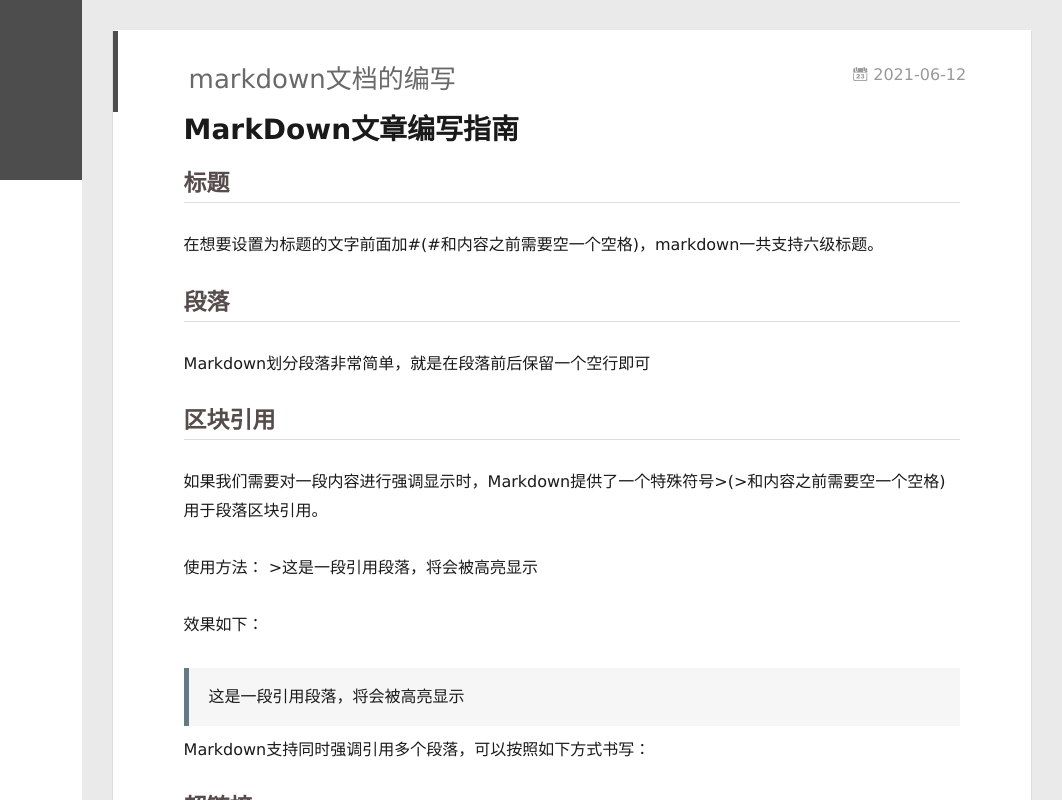
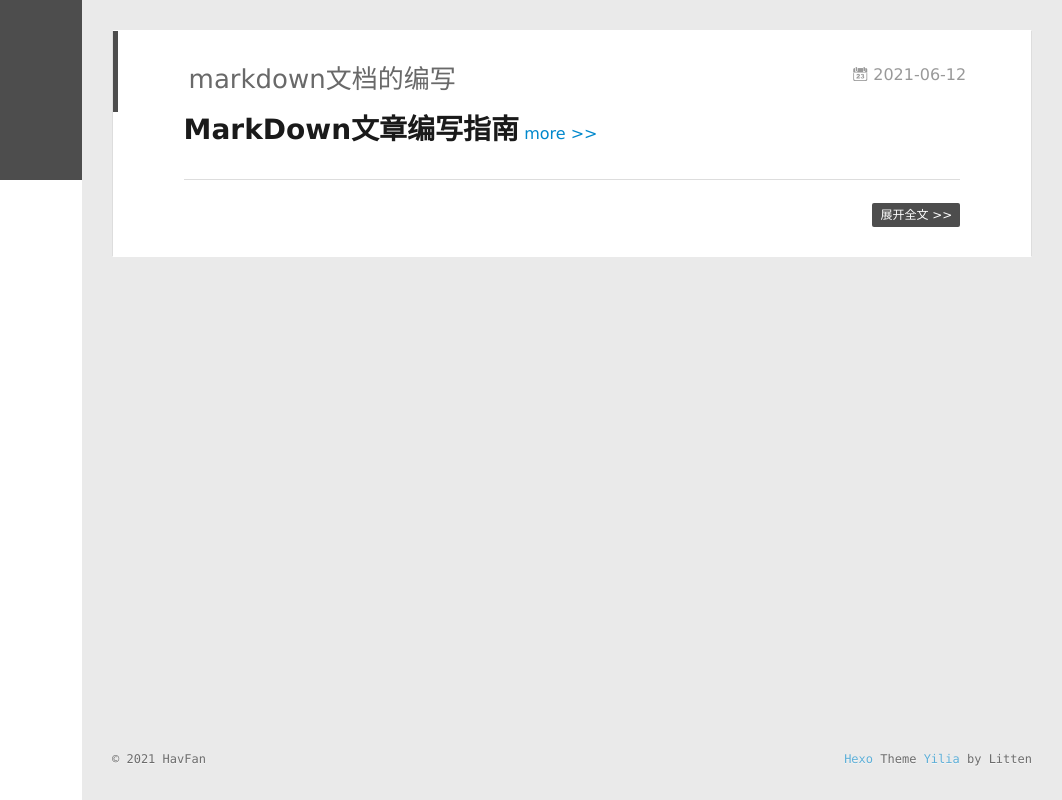
Before and after one commit to HavFan/HavFan.github.io, a plain HTML site: page index.html in a window 1280 px wide. Shown: the full height of the page, 218-1280 px from the left. Drawn offline with Linux system fonts and the light colour scheme.

Commit message:
Site updated: 2021-06-12 18:04:13

```diff
--- a/index.html
+++ b/index.html
@@ -170,19 +170,9 @@
 
     <div class="article-entry" itemprop="articleBody">
 
-        <h1 id="MarkDown文章编写指南"><a href="#MarkDown文章编写指南" class="headerlink" title="MarkDown文章编写指南"></a>MarkDown文章编写指南</h1><h2 id="标题"><a href="#标题" class="headerlink" title="标题"></a>标题</h2><p>在想要设置为标题的文字前面加#(#和内容之前需要空一个空格)，markdown一共支持六级标题。</p>
-<h2 id="段落"><a href="#段落" class="headerlink" title="段落"></a>段落</h2><p>Markdown划分段落非常简单，就是在段落前后保留一个空行即可</p>
-<h2 id="区块引用"><a href="#区块引用" class="headerlink" title="区块引用"></a>区块引用</h2><p>如果我们需要对一段内容进行强调显示时，Markdown提供了一个特殊符号&gt;(&gt;和内容之前需要空一个空格)用于段落区块引用。</p>
-<p>使用方法：  &gt;这是一段引用段落，将会被高亮显示</p>
-<p>效果如下：</p>
-<blockquote>
-<p>这是一段引用段落，将会被高亮显示</p>
-</blockquote>
-<p>Markdown支持同时强调引用多个段落，可以按照如下方式书写：</p>
-<h2 id="超链接"><a href="#超链接" class="headerlink" title="超链接"></a>超链接</h2><p>格式：[超链接显示文字] (<a target="_blank" rel="noopener" href="http://www.baidu.com/">http://www.baidu.com</a> “超链接title”)</p>
-<h2 id="图片"><a href="#图片" class="headerlink" title="图片"></a>图片</h2><p>![百度logo] (<a target="_blank" rel="noopener" href="https://www.baidu.com/img/bd_logo1.png?where=super">https://www.baidu.com/img/bd_logo1.png?where=super</a>)</p>
-<p>效果：</p>
-<p><img src="https://www.baidu.com/img/bd_logo1.png?where=super" alt="百度logo"></p>
+        <h1 id="MarkDown文章编写指南"><a href="#MarkDown文章编写指南" class="headerlink" title="MarkDown文章编写指南"></a>MarkDown文章编写指南</h1>
+
+          <a class="article-more-a" href="/2021/06/12/markdown%E6%96%87%E6%A1%A3%E7%9A%84%E7%BC%96%E5%86%99/#more">more >></a>
 
 
 
```
Also changed, not shown: 2021/06/12/markdown文档的编写/index.html (+5 -4 lines).
